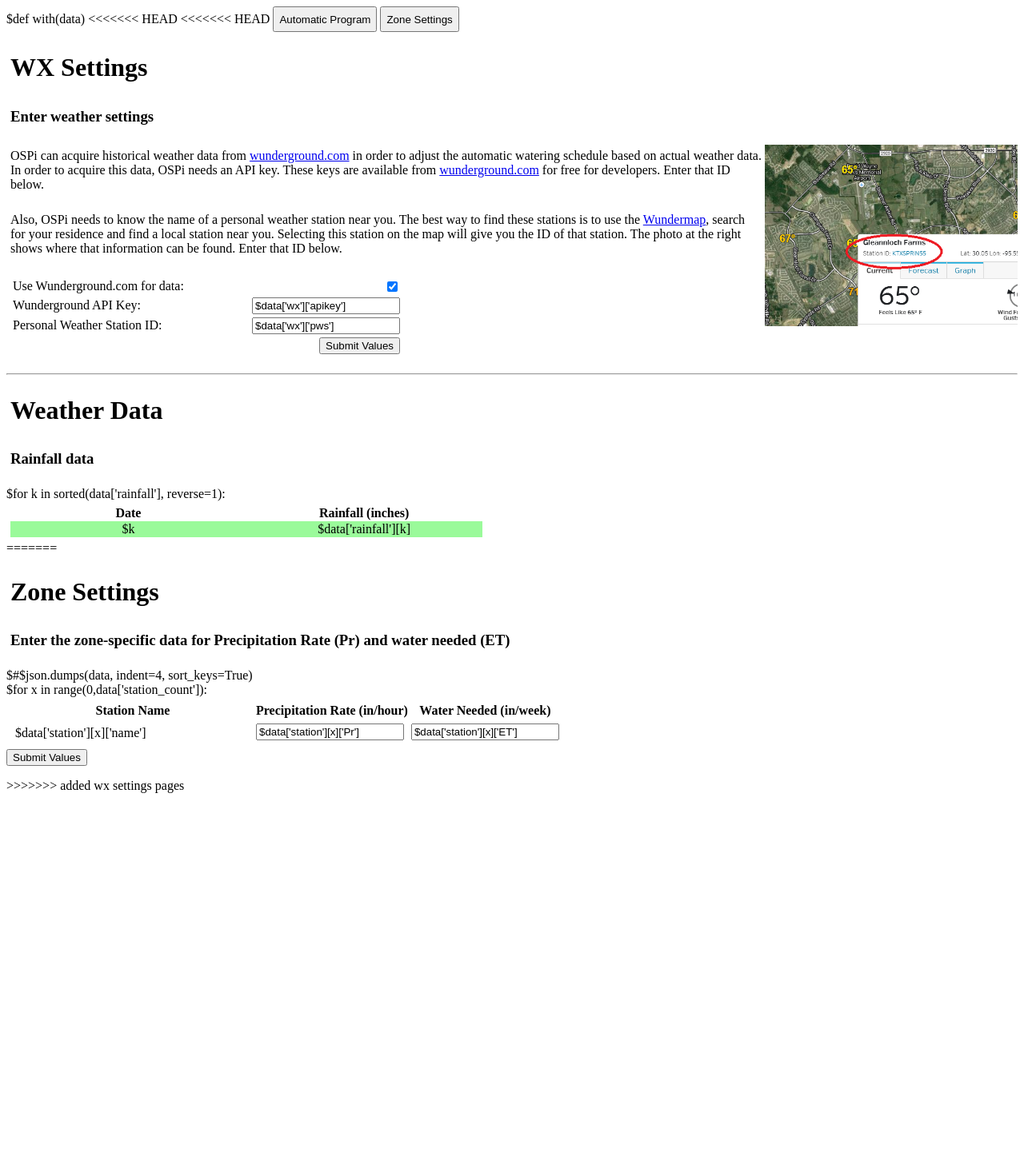
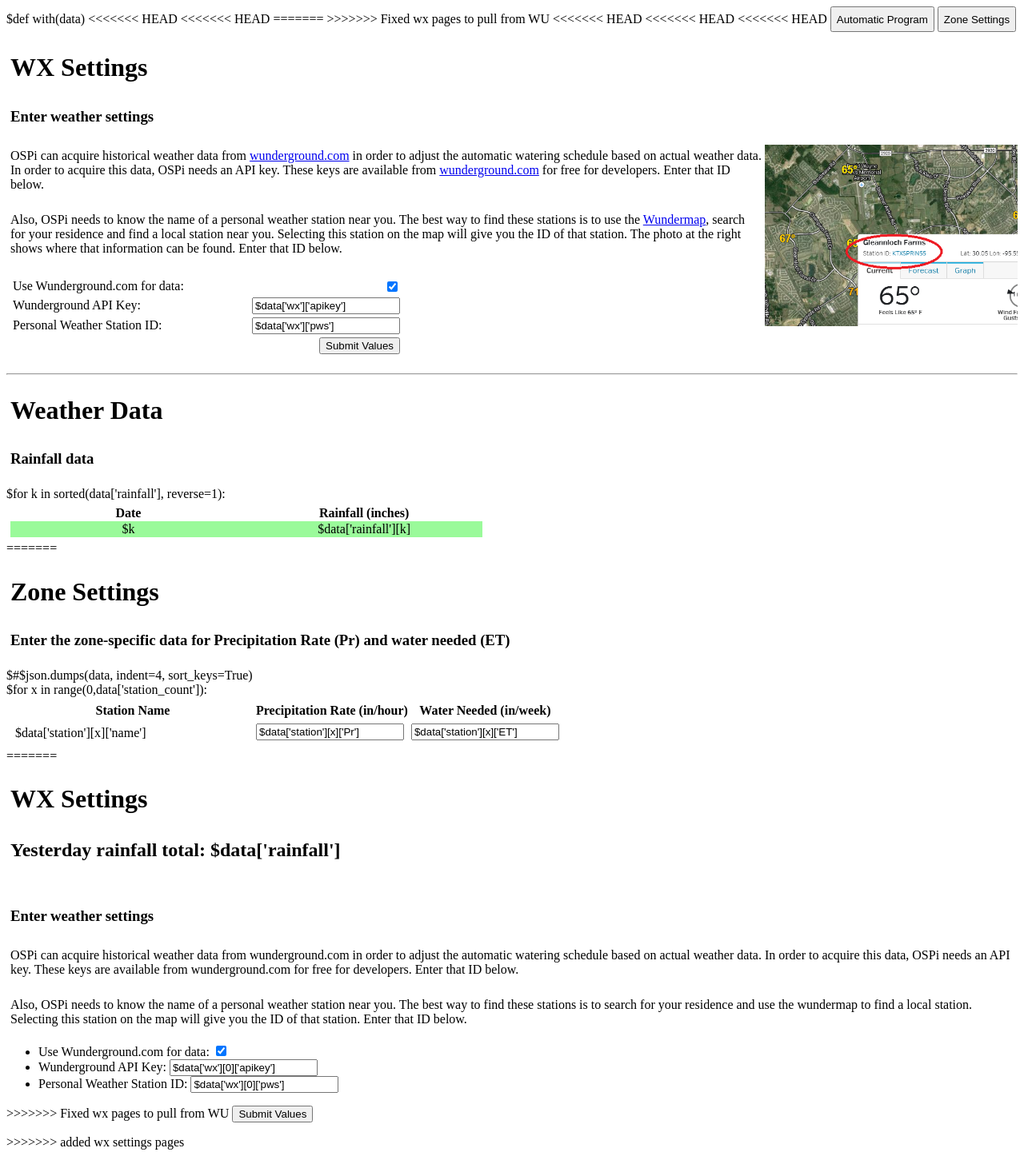
Before and after one commit to Dan-in-CA/SIP, a Python web app: template templates/wx_settings.html in a window 1280 px wide. Shown: the whole page at 80% size. Before the commit the page ends 992 px from the top, so only its background shows below. Run offline with Jinja, Linux system fonts and the light colour scheme; the template is opened without the code that fills it, so the values that code supplies are empty.

Commit message:
Fixed wx pages to pull from WU

```diff
--- a/templates/wx_settings.html
+++ b/templates/wx_settings.html
@@ -3,6 +3,9 @@ $def with(data)
 <!DOCTYPE html>
 <html>
 <<<<<<< HEAD
+<<<<<<< HEAD
+=======
+>>>>>>> Fixed wx pages to pull from WU
 <script>
 function active()
 {
@@ -15,6 +18,7 @@ function active()
 	}
 }
 </script>
+<<<<<<< HEAD
 	<head>
 		<title>Weather Settings</title>
 		<style>
@@ -22,8 +26,10 @@ function active()
 				padding: 5px;
 			}
 =======
+=======
+>>>>>>> Fixed wx pages to pull from WU
 	<head>
-		<title>Monthly irrigation adjustments</title>
+		<title>Weather Settings</title>
 		<style>
 >>>>>>> added wx settings pages
 			.names li{
@@ -63,6 +69,7 @@ function active()
 				padding:3px;
 			}
 <<<<<<< HEAD
+<<<<<<< HEAD
 			.names input[type=text] {
 				height:10px;
 				width:150px;
@@ -72,8 +79,11 @@ function active()
 				background-color: #9AFA9A;
 =======
 			.names input {
+=======
+			.names input[type=text] {
+>>>>>>> Fixed wx pages to pull from WU
 				height:10px;
-				width:25px;
+				width:150px;
 				padding:5px 5px;
 				border-radius: 3px;
 >>>>>>> added wx settings pages
@@ -96,6 +106,7 @@ function active()
 			}
 		</style>
 	</head>
+<<<<<<< HEAD
 <<<<<<< HEAD
 	<body onload="javascript:active();">
 	<button style="height:32px" onclick=window.location="/auto";>Automatic Program</button>
@@ -143,6 +154,29 @@ function active()
 			$for x in range(0,data['station_count']):
 				<tr><td width=300><label for="s$x">$data['station'][x]['name']</label></td><td><input type="text" name="Pr$x" value=$data['station'][x]['Pr']></td><td><input type="text" name="ET$x" value=$data['station'][x]['ET']></td></tr>
 			</table>
+=======
+	<body onload="javascript:active();">
+	<h1>WX Settings</h1>
+	<h2>Yesterday rainfall total: $data['rainfall']</h2>
+	<p />
+	<h3>Enter weather settings</h2>
+	<p>OSPi can acquire historical weather data from wunderground.com in order to adjust the automatic watering schedule based on actual weather data. In order to
+	acquire this data, OSPi needs an API key.  These keys are available from wunderground.com for free for developers.  Enter that ID below.</p>
+	<p>Also, OSPi needs to know the name of a personal
+	weather station near you.  The best way to find these stations is to search for your residence and use the wundermap to find a local station.  Selecting this station
+	on the map will give you the ID of that station.  Enter that ID below.
+	</p>
+		<form class="names" action="/uwx" method="get">
+		<ul>
+		<li>Use Wunderground.com for data: <input type="checkbox" onclick="javascript:active();" id="useWU" name="useWU" value=useWU
+		$if data['wx'][0]['useWU']: checked
+		/></li>
+<script>active();</script>
+		<li>Wunderground API Key: <input type="text" name="apikey" id="apikey" value=$data['wx'][0]['apikey']></li>
+		<li>Personal Weather Station ID: <input type="text" name="pws" id="pws" value=$data['wx'][0]['pws']></li>
+		</ul>
+
+>>>>>>> Fixed wx pages to pull from WU
 			<button class="submit" type="submit">Submit Values</button>
 		</form>
 >>>>>>> added wx settings pages
--- a/templates/zone_settings.html
+++ b/templates/zone_settings.html
@@ -31,7 +31,7 @@ $def with(data)
 /*			.names label {
 =======
 	<head>
-		<title>Monthly irrigation adjustments</title>
+		<title>Zone Settings</title>
 		<style>
 			.names li{
 				padding:5px;
```
